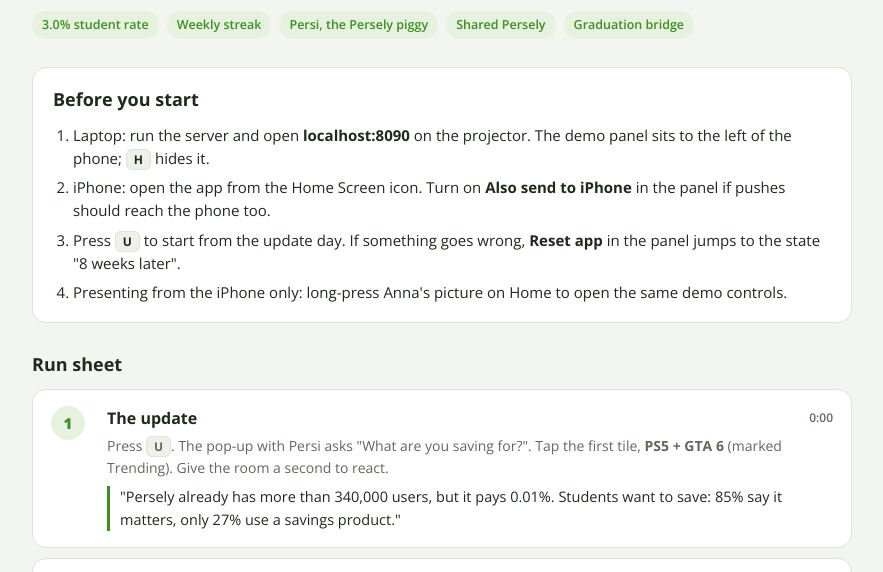
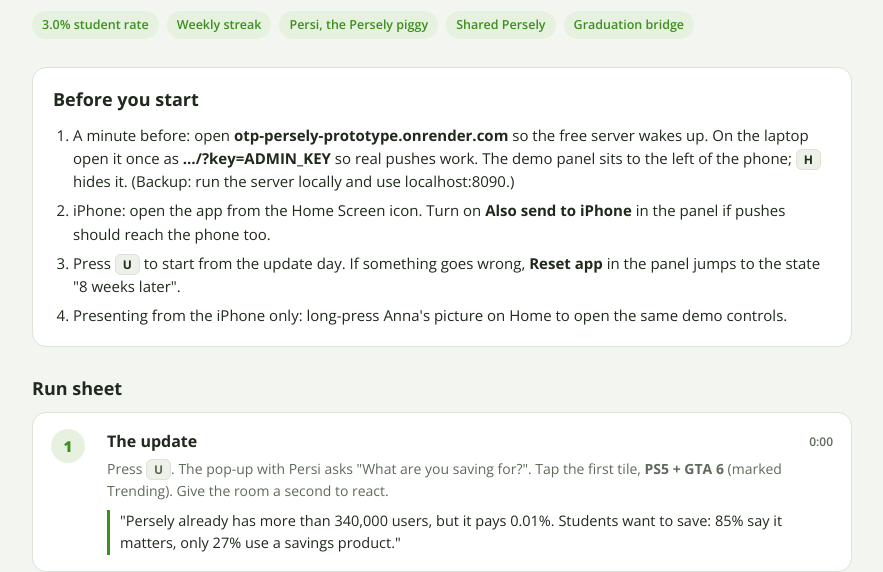
Before and after one commit to kulyak963/otp-persely-prototype, a website: page demo-script.html in a window 1280 px wide. Shown: the part 155-727 px from the top of the page, without its empty margins (198-1081 px from the left). Drawn offline with nearby package versions, Linux system fonts and the light colour scheme.

Commit message:
Add the live Render link to the README, guide and demo script
Co-Authored-By: Claude Opus 5.5 <noreply@anthropic.com>

```diff
--- a/demo-script.html
+++ b/demo-script.html
@@ -55,7 +55,7 @@ td.num{font-variant-numeric:tabular-nums;font-weight:700;white-space:nowrap}
   <section class="box">
     <h2>Before you start</h2>
     <ol>
-      <li>Laptop: run the server and open <b>localhost:8090</b> on the projector. The demo panel sits to the left of the phone; <kbd>H</kbd> hides it.</li>
+      <li>A minute before: open <b>otp-persely-prototype.onrender.com</b> so the free server wakes up. On the laptop open it once as <b>…/?key=ADMIN_KEY</b> so real pushes work. The demo panel sits to the left of the phone; <kbd>H</kbd> hides it. (Backup: run the server locally and use localhost:8090.)</li>
       <li>iPhone: open the app from the Home Screen icon. Turn on <b>Also send to iPhone</b> in the panel if pushes should reach the phone too.</li>
       <li>Press <kbd>U</kbd> to start from the update day. If something goes wrong, <b>Reset app</b> in the panel jumps to the state "8 weeks later".</li>
       <li>Presenting from the iPhone only: long-press Anna's picture on Home to open the same demo controls.</li>
@@ -132,7 +132,7 @@ td.num{font-variant-numeric:tabular-nums;font-weight:700;white-space:nowrap}
   <section class="box warn">
     <h2>If something breaks</h2>
     <ul>
-      <li>The iPhone link stops working: the free tunnel address changes when it restarts. Run <kbd>cloudflared tunnel --url http://localhost:8090</kbd> again and reinstall the app from the new link, or present from the laptop only.</li>
+      <li>The online link is slow or down: wait 50 seconds (it was asleep), or run the server on the laptop and present from localhost:8090.</li>
       <li>Wrong state on screen: <b>Reset app</b> in the panel, or <kbd>U</kbd> to restart from the update day.</li>
       <li>No projector cable: the laptop panel and the phone frame work on any screen share.</li>
     </ul>
```
Also changed, not shown: prototype-guide.html (+1 -0 lines), README.md.
